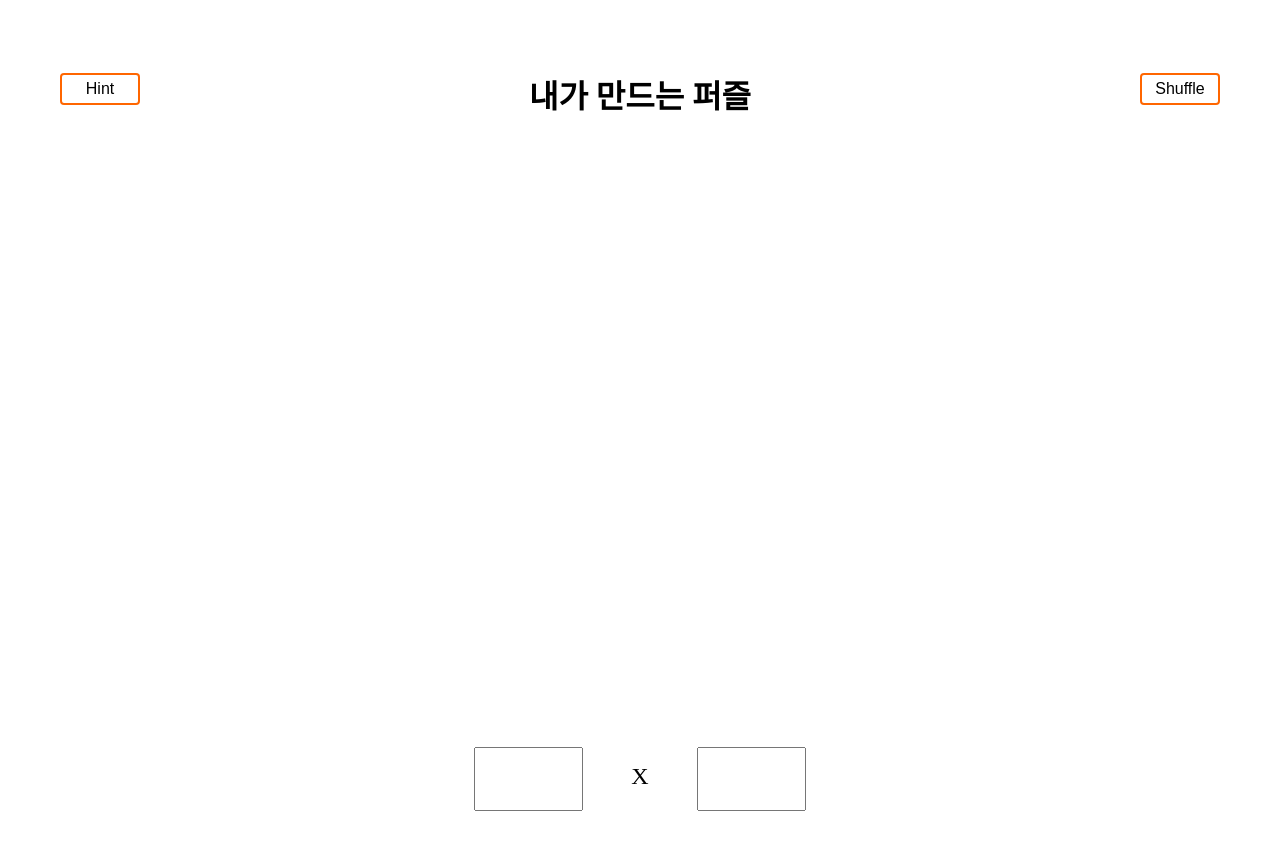
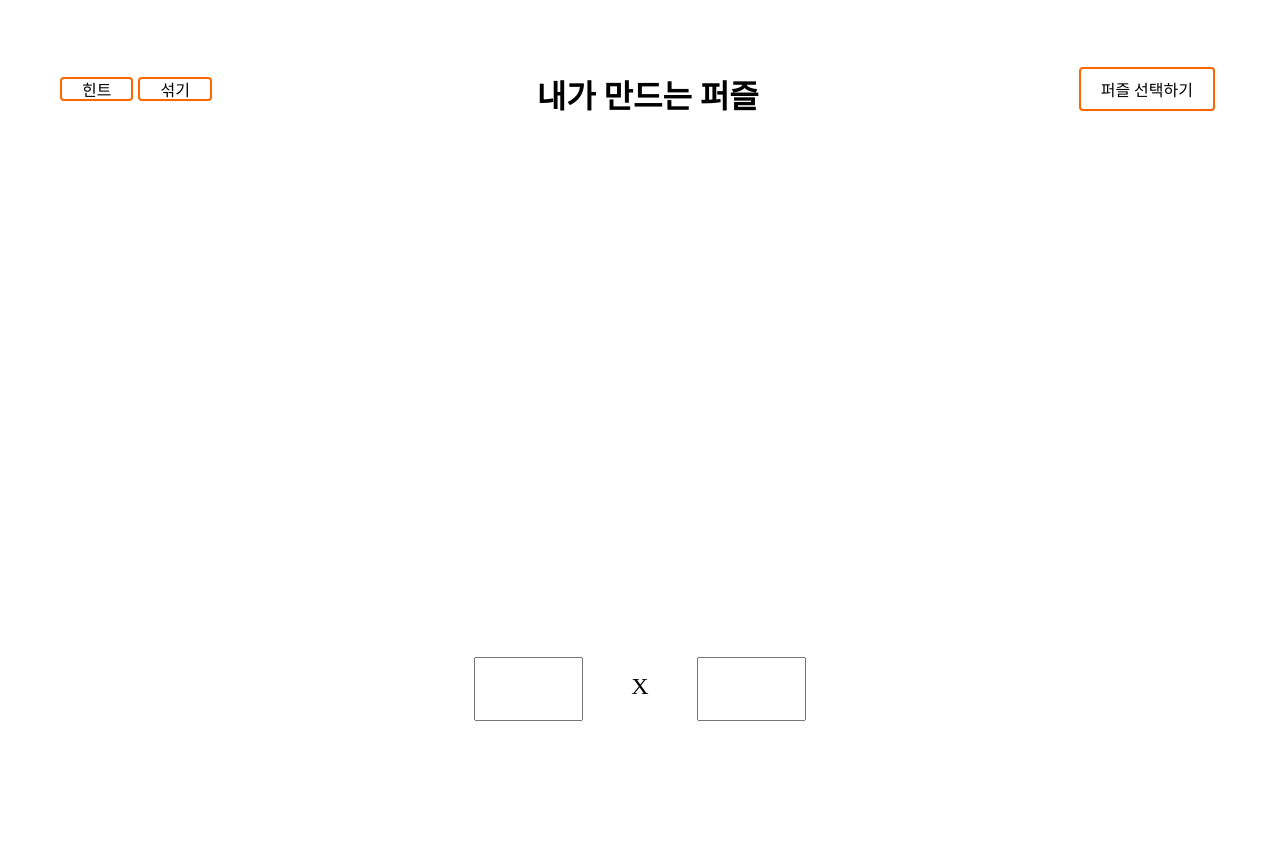
Before and after one commit to KyoungEun-creator/Web-Frontend, a plain HTML site: page index3.html in a window 1280 px wide. After the commit the page ends 800 px from the top, so only its background shows below. Drawn offline with Linux system fonts and the light colour scheme.

Commit message:
Puzzle game update #4
- header 부분 UI 변경(유저가 직접 이미지 선택 가능한 input)
- finish_txt 사라지도록 setTimeout 3초 설정

```diff
--- a/index3.html
+++ b/index3.html
@@ -11,10 +11,21 @@
 <body>
     <!-- -------------- header -------------- -->
     <div id="header">
-        <button id="hint_btn" class="setting_btn" type="submit" value="hint">Hint</button>
-        <img id="hint_img" src="imgs/favicon.png">
-        <h1>내가 만드는 퍼즐</h1>
-        <button id="shuffle_btn" class="setting_btn" type="submit" value="shuffle">Shuffle</button>
+        <div class="header_left">
+            <button id="hint_btn" class="setting_btn" type="submit" value="hint">힌트</button>
+            <img id="hint_img" src="imgs/favicon.png">
+            <button id="shuffle_btn" class="setting_btn" type="submit" value="shuffle">섞기</button>
+        </div>
+        <div class="header_center">
+            <h1>내가 만드는 퍼즐</h1>
+        </div>
+        <div class="header_right">
+            <!-- 유저가 퍼즐 이미지를 선택할 수 있도록 할 예정 -->
+            <label id="select_btn" class="setting_btn" for="input_img">
+                퍼즐 선택하기
+            </label>
+            <input type="file" id="input_img" accept="img/*" style="display:none"/>
+        </div>
     </div>
 
 
@@ -22,12 +33,6 @@
     <main id="main_zone">
         <div id="puzzle_zone">
             <ul id="img_container">
-                <!-- 유저가 퍼즐 이미지를 선택할 수 있도록 할 예정 -->
-                <!-- <label id="input_img_btn" for="input_img">
-                    퍼즐 선택하기
-                </label>
-                <input type="file" id="input_img" style="display:none"/>  -->
-
                 <!-- 쪼개지는 개수만큼 <li>가 들어가도록 할 예정 -->
             </ul>
 
--- a/main3.js
+++ b/main3.js
@@ -15,7 +15,6 @@ let draggedPuzzle = {
     class: null,
     index: null
 }
-
 
 puzzleStart();
 
@@ -83,6 +82,9 @@ function checkStatus() {
     // 매칭 안 된 퍼즐이 더이상 없을 때 게임 종료
     if (unmatchedList.length === 0) {
         finishTxt.style.display = 'block';
+        setTimeout(()=> {
+            finishTxt.style.display = 'none';
+        }, 3000);
     }
 }
 
@@ -110,7 +112,7 @@ imgContainer.addEventListener('drop', function(e) {
         let originPlace;
         let isLast = false;
 
-        // 마지막 퍼즐이 아니라면
+        // 마지막 퍼즐이 아니라면(nextSibling이 있다면)
         if (draggedPuzzle.element.nextSibling) {
             originPlace = draggedPuzzle.element.nextSibling;
         }
--- a/style3.css
+++ b/style3.css
@@ -11,27 +11,35 @@ body {
   align-items: center;
   margin: 30px 60px 30px 60px;
 }
+.header_left {
+  display: flex;
+  flex-direction: row;
+}
 h1 {
   text-align: center;
   padding-top: 20px;
   padding-bottom: 10px;
 }
 .setting_btn {
-  width: 5rem;
-  height: 2rem;
+  height: 20px;
   font-size: 1rem;
   border: 2px solid #ff6600;
   background-color: transparent;
   border-radius: 4px;
   color: black;
   cursor: pointer;
+  padding: 10px 20px 10px 20px;
+  display: flex;
+  justify-content: center;
+  align-items: center;
+  margin: 0 5px 0 0;
 }
 #hint_img {
   position: absolute;
   width: 100px;
   height: 100px;
-  top: 70px;
-  left: 150px;
+  top: 110px;
+  left: 130px;
   border: 1px solid black;
   display: none;
 }
@@ -42,7 +50,7 @@ h1 {
   display: flex;
   justify-content: center;
   align-items: center;
-  margin: 60px 0 90px 0;
+  margin: 20px 0 30px 0;
 }
 #puzzle_zone {
   /* border: 1px dashed black; */
```
